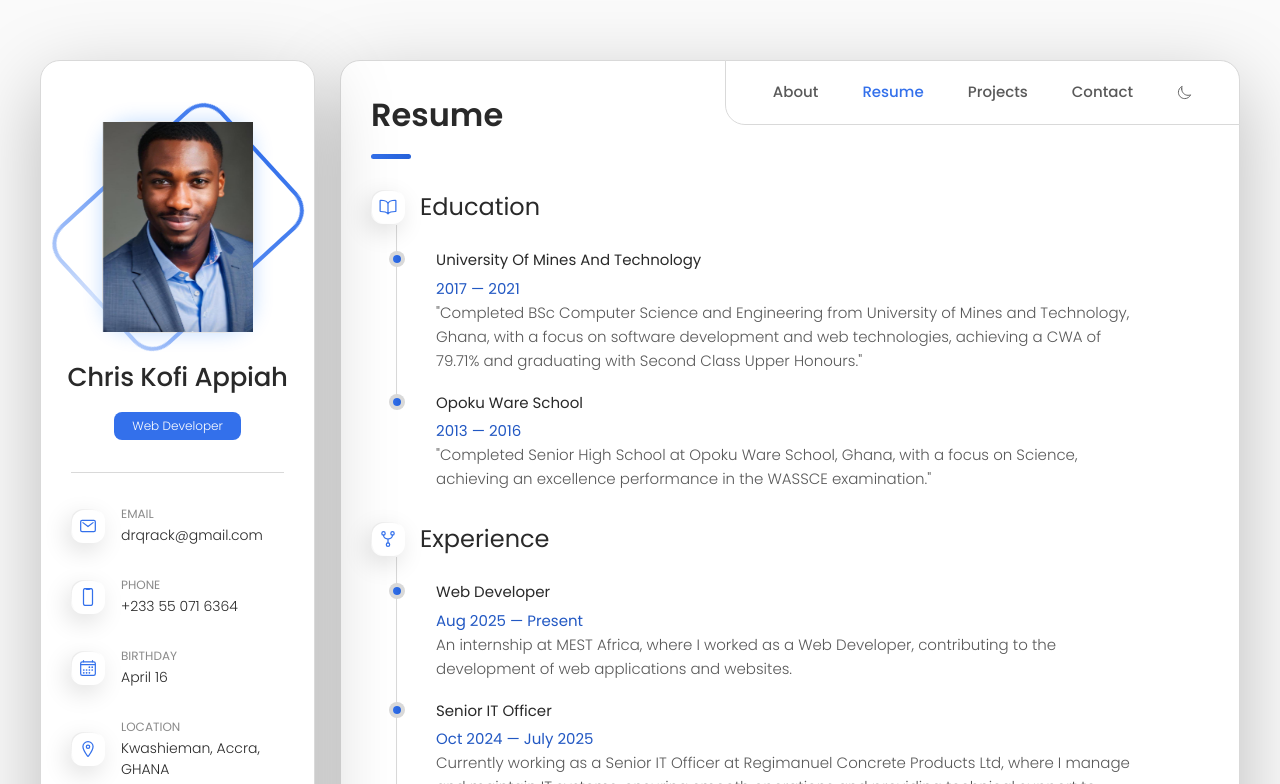
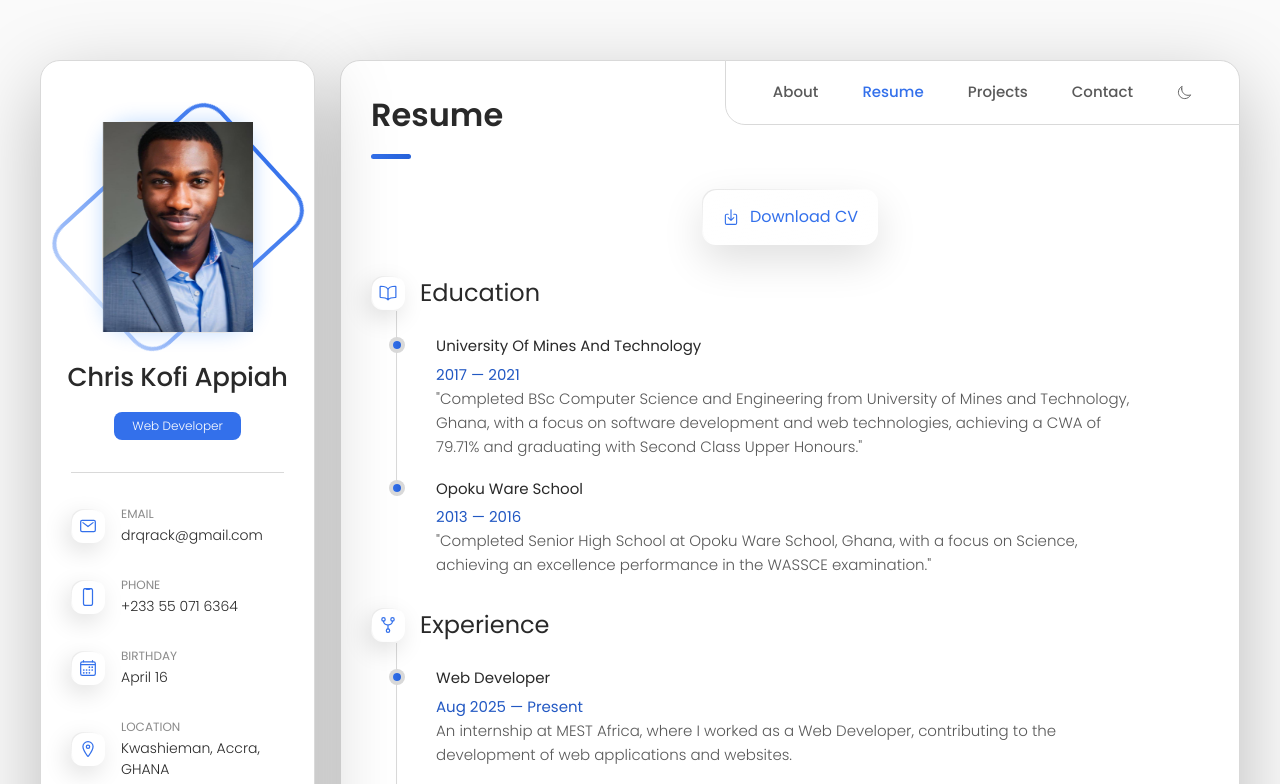
Before and after one commit to drqrack/chris-kofi-appiah-portfolio, a plain HTML site: page index.html in a window 1280 px wide. Both pictures are taken after a click on the button "Resume". Shown: the top 784 px of the page. Drawn offline with nearby package versions, Linux system fonts and the light colour scheme.

Commit message:
add resume download button

```diff
--- a/assets/css/style.css
+++ b/assets/css/style.css
@@ -146,6 +146,18 @@
     hsla(0, 0%, 100%, 0.75) 0%,
     hsla(0, 0%, 100%, 0) 100%
   ), hsl(0, 0%, 100%);
+
+  /* Add hover gradients for light theme */
+  --bg-gradient-yellow-1: linear-gradient(
+    to bottom right,
+    hsl(220, 92%, 60%) 0%,
+    hsla(220, 92%, 60%, 0) 50%
+  );
+  --bg-gradient-yellow-2: linear-gradient(
+    135deg,
+    hsla(220, 92%, 60%, 0.25) 0%,
+    hsla(220, 85%, 58%, 0) 59.86%
+  ), hsl(0, 0%, 100%);
   --border-gradient-onyx: linear-gradient(
     to bottom right,
     hsl(0, 0%, 90%) 0%,
@@ -906,6 +918,17 @@ main {
 
 .article-title { margin-bottom: 30px; }
 
+.download-cv-container {
+  margin-top: 20px;
+  margin-bottom: 30px;
+  text-align: center;
+}
+
+.download-cv-btn {
+  max-width: 200px;
+  margin: 0 auto;
+}
+
 
 /**
  * education and experience
--- a/index.html
+++ b/index.html
@@ -507,6 +507,12 @@
 
         <header>
           <h2 class="h2 article-title">Resume</h2>
+          <div class="download-cv-container">
+            <a href="./assets/resume/Appiah_Christian_CV.pdf" class="form-btn download-cv-btn" download>
+              <ion-icon name="download-outline"></ion-icon>
+              Download CV
+            </a>
+          </div>
         </header>
 
         <section class="timeline">
@@ -650,7 +656,7 @@
 
         </section>
 
-        <section class="skill">
+        <!-- <section class="skill">
 
           <h3 class="h3 skills-title">My skills</h3>
 
@@ -710,7 +716,7 @@
 
           </ul>
 
-        </section>
+        </section> -->
 
       </article>
 
```
Also changed, not shown: 1 other file.
